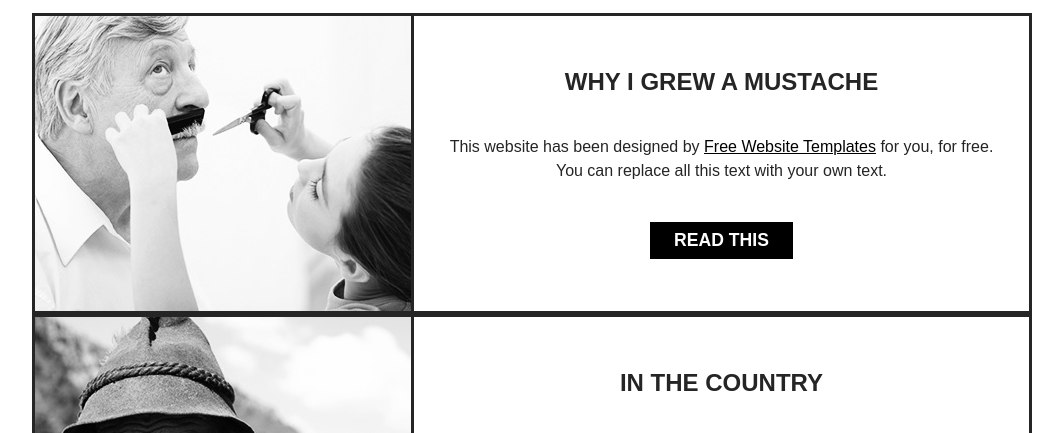
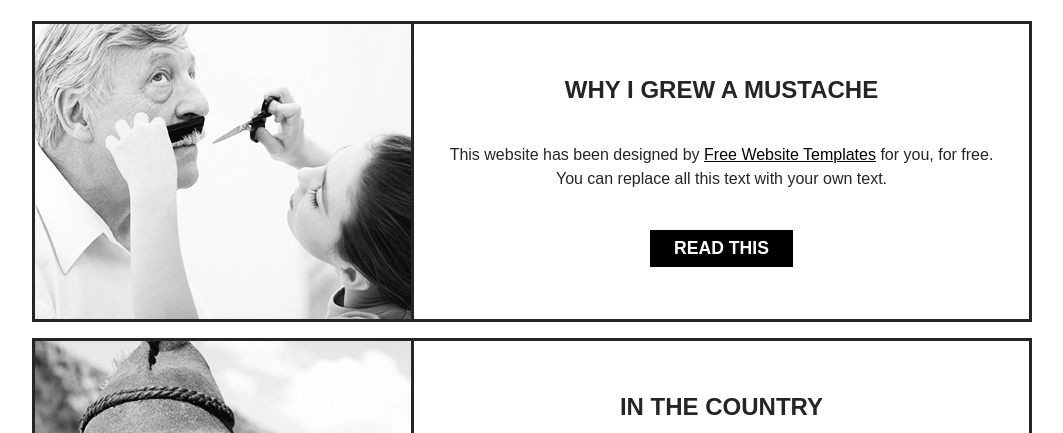
Before and after one commit to calebzroberts/CSET-110-Weekly-Assignment-1, a plain HTML site: page blog.html in a window 1280 px wide. Shown: the part 304-737 px from the top of the page, without its empty margins (108-1171 px from the left). Drawn offline with nearby package versions, Linux system fonts and the light colour scheme.

Commit message:
Adjusted blog post spacing.

```diff
--- a/style.css
+++ b/style.css
@@ -261,6 +261,7 @@ li a.selected {
     display: flex;
     border: 3px solid #252525;
     text-align: center;
+    margin: 0.5rem 0;
 }
 
 .blogPostTab img{
```
